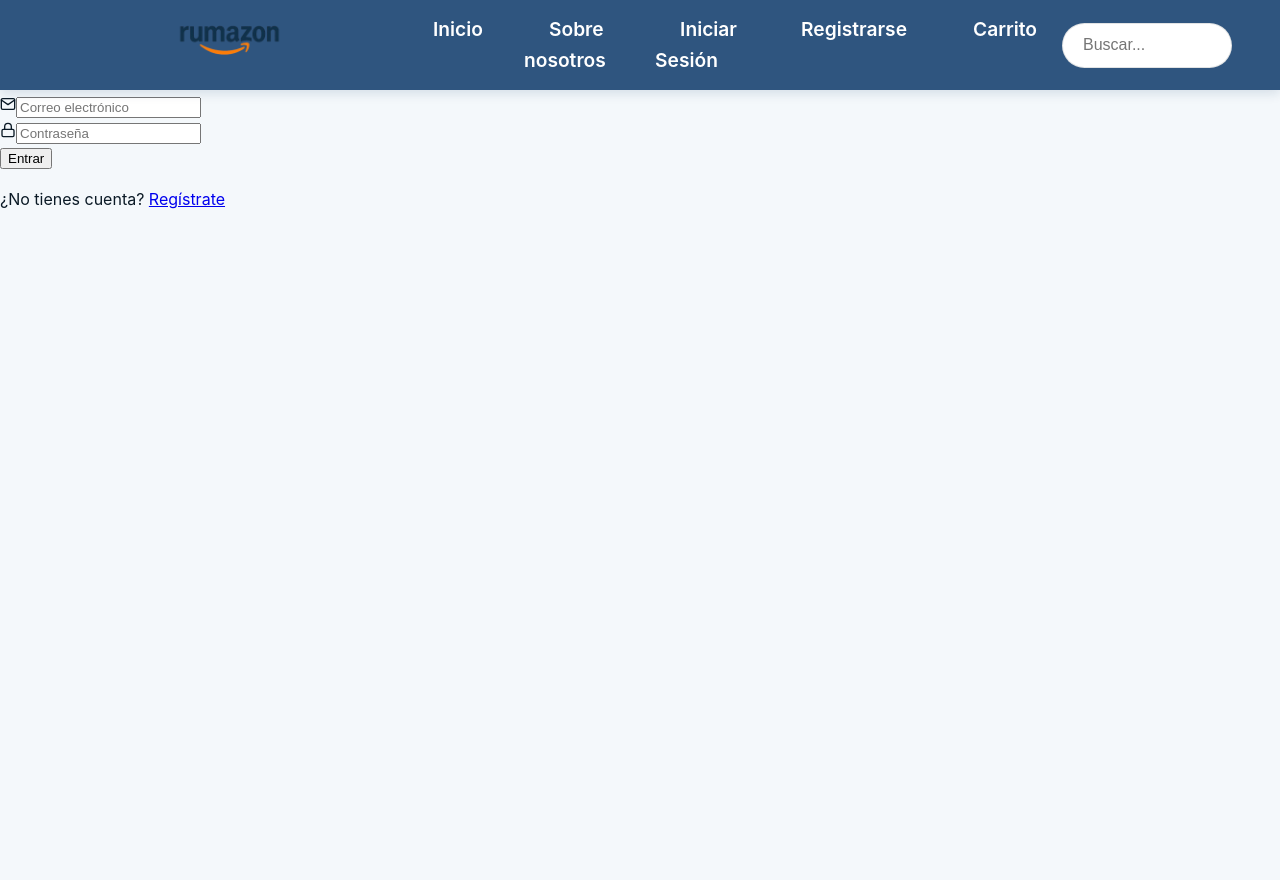
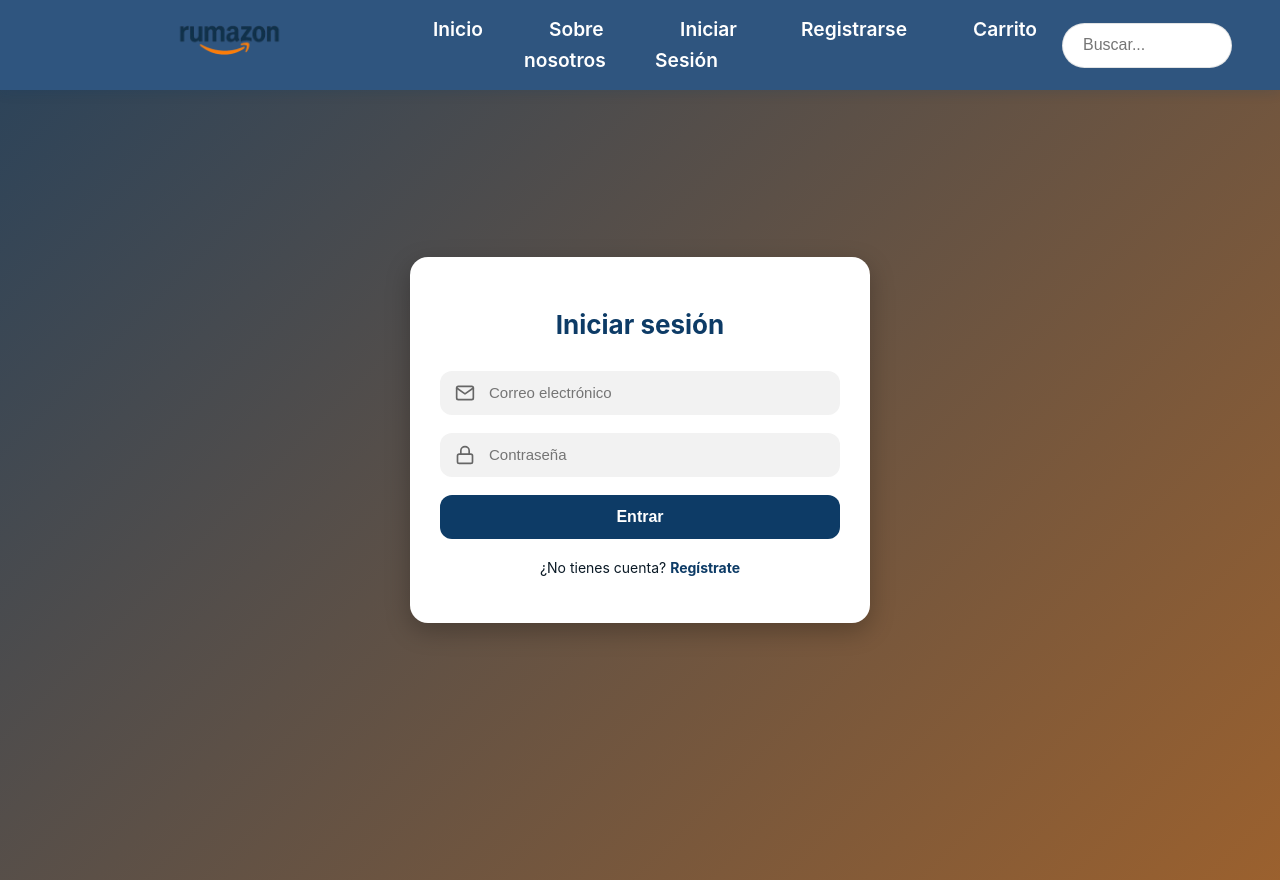
Before and after one commit to IonutCutieru/rumazon, a Next.js app in the folder frontend/: page /auth/login in a window 1280 px wide. Before the commit the page ends 821 px from the top, so only its background shows below. Built offline with nearby package versions, Linux system fonts and the light colour scheme.

Commit message:
css del login y register y chatbot con error

```diff
--- a/frontend/package.json
+++ b/frontend/package.json
@@ -13,7 +13,8 @@
     "next": "16.0.1",
     "react": "19.2.0",
     "react-dom": "19.2.0",
-    "react-icons": "^5.5.0"
+    "react-icons": "^5.5.0",
+    "uuid": "^13.0.0"
   },
   "devDependencies": {
     "babel-plugin-react-compiler": "1.0.0",
--- /dev/null
+++ b/frontend/src/app/api/chat/route.js
@@ -0,0 +1,16 @@
+export async function POST(req) {
+  const { message, sessionId } = await req.json();
+
+  const res = await fetch('https://127.0.0.1:5678/webhook/f460edbd-9d95-4056-950f-48d9dff9a490/chat', {
+    method: 'POST',
+    headers: { 'Content-Type': 'application/json' },
+    body: JSON.stringify([
+      { sessionId, action: 'sendMessage', chatInput: message }
+    ])
+  });
+
+  const data = await res.json();
+  return new Response(JSON.stringify({ reply: data[0]?.output || '' }), {
+    headers: { 'Content-Type': 'application/json' }
+  });
+}
--- /dev/null
+++ b/frontend/src/app/auth/login/login.css
@@ -0,0 +1,125 @@
+/* Fondo animado con degradado */
+.login-container {
+  min-height: 100vh;
+  display: flex;
+  justify-content: center;
+  align-items: center;
+  padding: 40px;
+  background: linear-gradient(135deg, #0D3B66, #F2780C);
+  background-size: 200% 200%;
+  animation: bgMove 6s ease-in-out infinite;
+}
+
+@keyframes bgMove {
+  0% { background-position: 0% 50%; }
+  50% { background-position: 100% 50%; }
+  100% { background-position: 0% 50%; }
+}
+
+/* Contenedor del formulario */
+.login-form {
+  width: 100%;
+  max-width: 400px;
+  background: white;
+  padding: 30px;
+  border-radius: 18px;
+  box-shadow: 0 8px 25px rgba(0,0,0,0.25);
+  animation: fadeIn 0.7s ease forwards;
+  opacity: 0;
+  transform: translateY(20px);
+}
+
+@keyframes fadeIn {
+  to {
+    opacity: 1;
+    transform: translateY(0);
+  }
+}
+
+/* Título */
+.login-title {
+  text-align: center;
+  font-size: 26px;
+  font-weight: bold;
+  color: #0D3B66;
+  margin-bottom: 25px;
+}
+
+/* Campos de entrada */
+.input-group {
+  display: flex;
+  align-items: center;
+  background: #f2f2f2;
+  padding: 12px 15px;
+  border-radius: 12px;
+  margin-bottom: 18px;
+  transition: all 0.3s ease;
+}
+
+.input-group:hover {
+  background: #e8e8e8;
+}
+
+.input-icon {
+  font-size: 20px;
+  margin-right: 12px;
+  color: #666;
+}
+
+.input-field {
+  border: none;
+  outline: none;
+  background: transparent;
+  flex: 1;
+  font-size: 15px;
+}
+
+.input-field:focus {
+  color: #0D3B66;
+}
+
+/* Botón */
+.login-btn {
+  width: 100%;
+  padding: 13px;
+  background: #0D3B66;
+  color: white;
+  border: none;
+  border-radius: 12px;
+  font-size: 16px;
+  font-weight: bold;
+  cursor: pointer;
+  transition: 0.3s ease;
+}
+
+.login-btn:hover {
+  background: #F2780C;
+  transform: scale(1.03);
+  box-shadow: 0 4px 15px rgba(0,0,0,0.2);
+}
+
+/* Mensajes */
+.login-message {
+  margin-top: 15px;
+  text-align: center;
+  font-weight: bold;
+}
+
+/* Enlace registro */
+.register-text {
+  margin-top: 18px;
+  text-align: center;
+  font-size: 14px;
+}
+
+.register-text a {
+  color: #0D3B66;
+  font-weight: bold;
+  text-decoration: none;
+  transition: 0.25s;
+}
+
+.register-text a:hover {
+  color: #F2780C;
+  text-decoration: underline;
+}
--- a/frontend/src/app/auth/login/page.jsx
+++ b/frontend/src/app/auth/login/page.jsx
@@ -1,4 +1,5 @@
 "use client";
+import "./login.css";
 import { useState } from "react";
 import { FiMail, FiLock } from "react-icons/fi";
 
@@ -41,57 +42,49 @@ export default function LoginPage() {
   };
 
   return (
-    <div className="min-h-screen bg-[#e9cca7] flex items-center justify-center p-6">
-      <form
-        onSubmit={handleSubmit}
-        className="bg-white p-6 rounded-2xl shadow-lg w-full max-w-sm"
-      >
-        <h1 className="text-2xl font-bold mb-6 text-center">Iniciar sesión</h1>
+    <div className="login-container">
+      <form className="login-form" onSubmit={handleSubmit}>
+        <h1 className="login-title">Iniciar sesión</h1>
 
-        {/* Gmail */}
-        <div className="flex items-center bg-gray-100 p-3 rounded-xl mb-3">
-          <FiMail className="text-gray-500 mr-3" />
+        {/* Email */}
+        <div className="input-group">
+          <FiMail className="input-icon" />
           <input
             type="email"
             name="email"
             placeholder="Correo electrónico"
             value={form.email}
             onChange={handleChange}
-            className="bg-transparent outline-none w-full"
             required
+            className="input-field"
           />
         </div>
 
-        {/* Contraseña */}
-        <div className="flex items-center bg-gray-100 p-3 rounded-xl mb-5">
-          <FiLock className="text-gray-500 mr-3" />
+        {/* Password */}
+        <div className="input-group">
+          <FiLock className="input-icon" />
           <input
             type="password"
             name="password"
             placeholder="Contraseña"
             value={form.password}
             onChange={handleChange}
-            className="bg-transparent outline-none w-full"
             required
+            className="input-field"
           />
         </div>
 
-        <button
-          type="submit"
-          className="w-full bg-red-600 text-white py-3 rounded-xl hover:bg-red-700 transition"
-        >
+        <button type="submit" className="login-btn">
           Entrar
         </button>
 
         {mensaje && (
-          <p className="text-center mt-4 font-semibold">{mensaje}</p>
+          <p className="login-message">{mensaje}</p>
         )}
 
-        <p className="text-sm text-center mt-4">
+        <p className="register-text">
           ¿No tienes cuenta?{" "}
-          <a href="/auth/register" className="text-red-600 font-semibold">
-            Regístrate
-          </a>
+          <a href="/auth/register">Regístrate</a>
         </p>
       </form>
     </div>
--- /dev/null
+++ b/frontend/src/app/auth/register/register.css
@@ -0,0 +1,125 @@
+/* Fondo animado con degradado */
+.register-container {
+  min-height: 100vh;
+  display: flex;
+  justify-content: center;
+  align-items: center;
+  padding: 40px;
+  background: linear-gradient(135deg, #0D3B66, #F2780C);
+  background-size: 200% 200%;
+  animation: bgMove 6s ease-in-out infinite;
+}
+
+@keyframes bgMove {
+  0% { background-position: 0% 50%; }
+  50% { background-position: 100% 50%; }
+  100% { background-position: 0% 50%; }
+}
+
+/* Contenedor del formulario */
+.register-form {
+  width: 100%;
+  max-width: 400px;
+  background: white;
+  padding: 30px;
+  border-radius: 18px;
+  box-shadow: 0 8px 25px rgba(0,0,0,0.25);
+  animation: fadeIn 0.7s ease forwards;
+  opacity: 0;
+  transform: translateY(20px);
+}
+
+@keyframes fadeIn {
+  to {
+    opacity: 1;
+    transform: translateY(0);
+  }
+}
+
+/* Título */
+.register-title {
+  text-align: center;
+  font-size: 26px;
+  font-weight: bold;
+  color: #0D3B66;
+  margin-bottom: 25px;
+}
+
+/* Campos de entrada */
+.input-group {
+  display: flex;
+  align-items: center;
+  background: #f2f2f2;
+  padding: 12px 15px;
+  border-radius: 12px;
+  margin-bottom: 18px;
+  transition: all 0.3s ease;
+}
+
+.input-group:hover {
+  background: #e8e8e8;
+}
+
+.input-icon {
+  font-size: 20px;
+  margin-right: 12px;
+  color: #666;
+}
+
+.input-field {
+  border: none;
+  outline: none;
+  background: transparent;
+  flex: 1;
+  font-size: 15px;
+}
+
+.input-field:focus {
+  color: #0D3B66;
+}
+
+/* Botón */
+.register-btn {
+  width: 100%;
+  padding: 13px;
+  background: #0D3B66;
+  color: white;
+  border: none;
+  border-radius: 12px;
+  font-size: 16px;
+  font-weight: bold;
+  cursor: pointer;
+  transition: 0.3s ease;
+}
+
+.register-btn:hover {
+  background: #F2780C;
+  transform: scale(1.03);
+  box-shadow: 0 4px 15px rgba(0,0,0,0.2);
+}
+
+/* Mensajes */
+.register-message {
+  margin-top: 15px;
+  text-align: center;
+  font-weight: bold;
+}
+
+/* Enlace login */
+.login-text {
+  margin-top: 18px;
+  text-align: center;
+  font-size: 14px;
+}
+
+.login-text a {
+  color: #0D3B66;
+  font-weight: bold;
+  text-decoration: none;
+  transition: 0.25s;
+}
+
+.login-text a:hover {
+  color: #F2780C;
+  text-decoration: underline;
+}
--- a/frontend/src/utils/auth.js
+++ b/frontend/src/utils/auth.js
@@ -1,4 +1,4 @@
-import jwtDecode from "jwt-decode";
+import { jwtDecode } from "jwt-decode";
 
 export function getToken() {
   if (typeof window === "undefined") return null;
```
Also changed, not shown: frontend/src/app/auth/register/page.jsx (+22 -30 lines), frontend/src/app/producto/[id]/page.jsx (+58 -42 lines), 1 other file (tests, documents, lock files or other folders).
